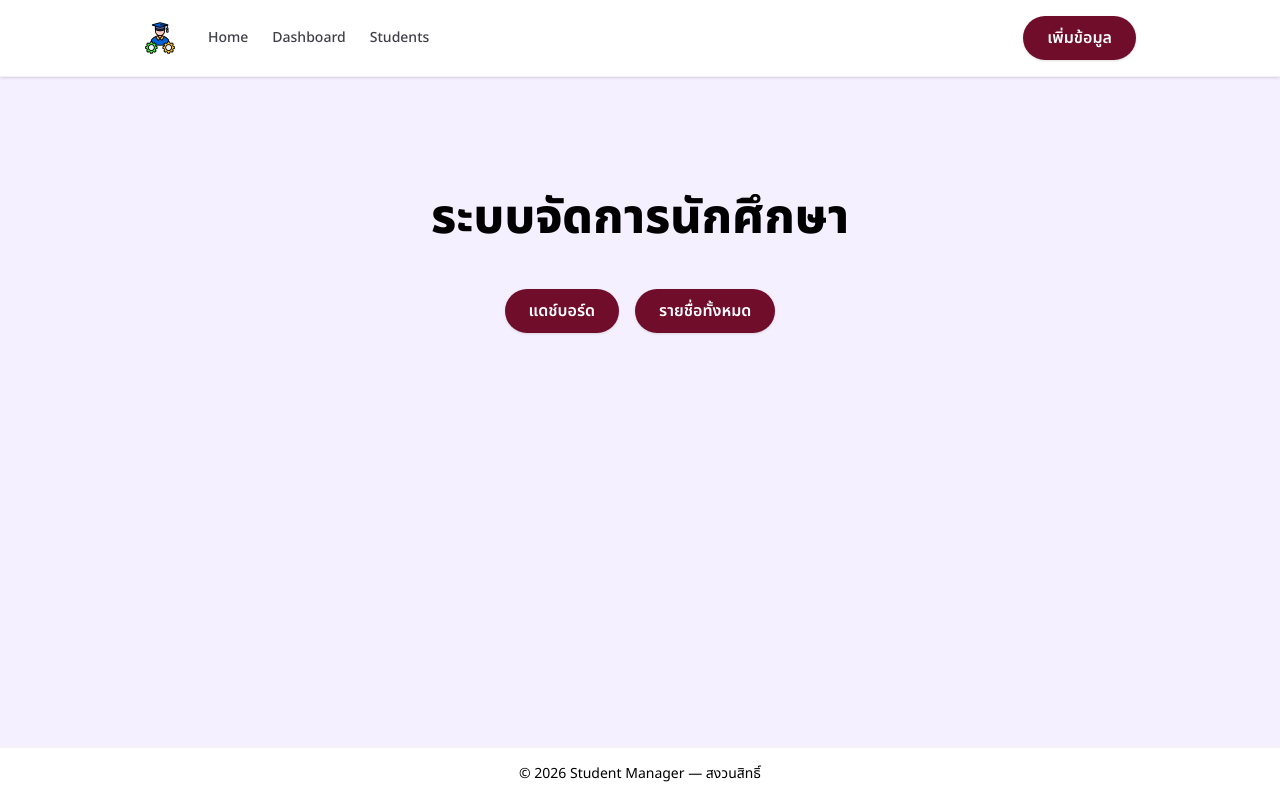
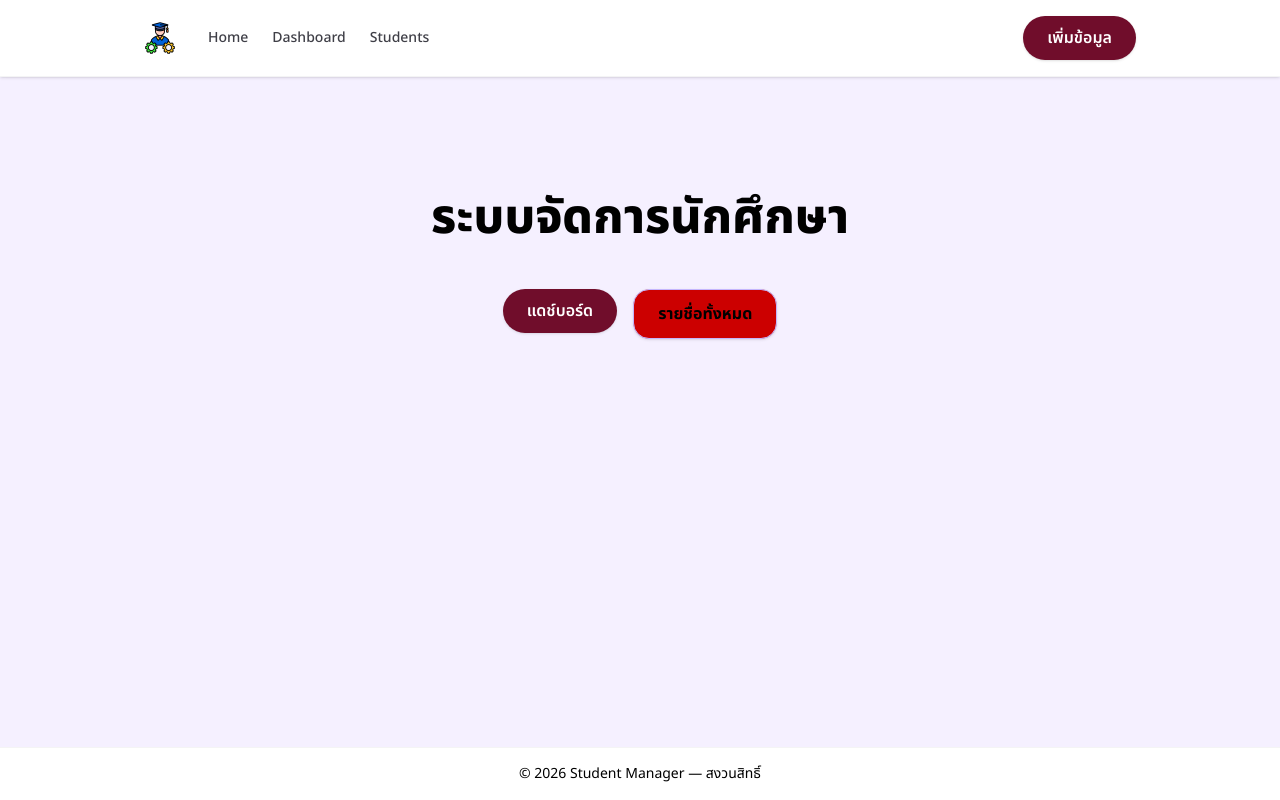
Before and after one commit to sofeiei/Student, a Next.js app: page / in a window 1280 px wide. Built offline with nearby package versions, Linux system fonts and the light colour scheme; no server answers.

Commit message:
update: a b

```diff
--- a/app/page.tsx
+++ b/app/page.tsx
@@ -19,12 +19,12 @@ export default function Home() {
 
       <div className="flex flex-col sm:flex-row gap-4 mt-4 animate-slide-up-delayed">
         <Link href="/dashboard">
-          <button className="px-6 py-2.5 bg-[#700d2b] hover:bg-[#590a22] text-white font-semibold rounded-full shadow-sm hover:shadow transition-all duration-200 inline-block text-center ">
+          <button className="px-6 py-2.5 bg-[#700d2b] hover:bg-[#590a22] text-white font-semibold rounded-full shadow-sm hover:shadow transition-all duration-200 inline-block text-center">
             แดช์บอร์ด
           </button>
         </Link>
         <Link href="/students">
-          <button className="px-6 py-2.5 bg-[#700d2b] hover:bg-[#590a22] text-white font-semibold rounded-full shadow-sm hover:shadow transition-all duration-200 inline-block text-center hover:scale-105 transform shadow-sm">
+          <button className="bg-[#CC0000] text-[#000000] font-bold py-3 px-6 rounded-2xl hover:bg-[#CC0033] hover:text-yellow-300 transition-all border border-[#c4b5fd] hover:scale-105 transform shadow-sm">
             รายชื่อทั้งหมด
           </button>
         </Link>
```
